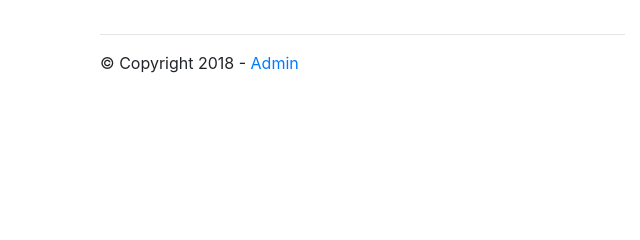
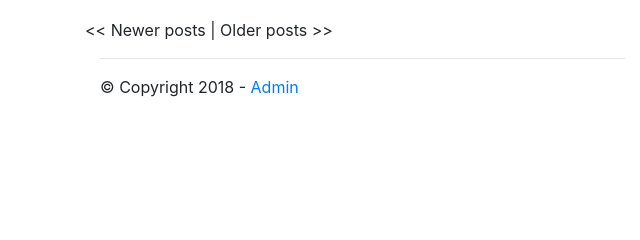
Before and after one commit to paulajcm/flask-blog, a Python web app: template templates/blog/admin.html in a window 1280 px wide. Shown: the part 64-304 px from the top of the page, without its empty margins (0-640 px from the left). Run offline with Jinja, Linux system fonts and the light colour scheme; the template is opened without the code that fills it, so the values that code supplies are empty; some libraries are stand-ins or nearby versions.

Commit message:
Add pagination to admin and index - also fix admin's login-required

```diff
--- a/author/views.py
+++ b/author/views.py
@@ -2,7 +2,6 @@ from flask_blog import app
 from flask import render_template, redirect, url_for, request, session
 from flask_blog.author.form import RegisterForm, LoginForm
 from flask_blog.author.models import Author
-from flask_blog.author.decorators import login_required
 import bcrypt
 
 
--- a/templates/blog/admin.html
+++ b/templates/blog/admin.html
@@ -26,7 +26,7 @@
         </p>
 
         <div class="post-list">
-            {% for post in posts %}
+            {% for post in posts.items %}
             <div class="post-item">
                 <h4><a href="{{ url_for('article', slug=post.slug) }}">{{ post.title }}</a> </h4>
                 <div class="text-muted">Posted by <a href="#">{{ post.author.fullname }}</a> on
@@ -36,7 +36,20 @@
             </div>
             {% endfor %}
         </div>
+        <div class="post-paginate">
+            {% if posts.has_prev %}
+            <a href="{{ url_for('admin', page=posts.prev_num) }}">&lt;&lt; Newer posts</a>
+            {% else %}
+            &lt;&lt; Newer posts
+            {% endif %}
+            |
+            {% if posts.has_next %}
+            <a href="{{ url_for('admin', page=posts.next_num) }}">Older posts &gt;&gt;</a>
+            {% else %}
+            Older posts &gt;&gt;
+            {% endif %}
 
+        </div>
     </div>
 </div>
 
```
Also changed, not shown: blog/views.py (+10 -5 lines), templates/blog/index.html (+16 -2 lines).
